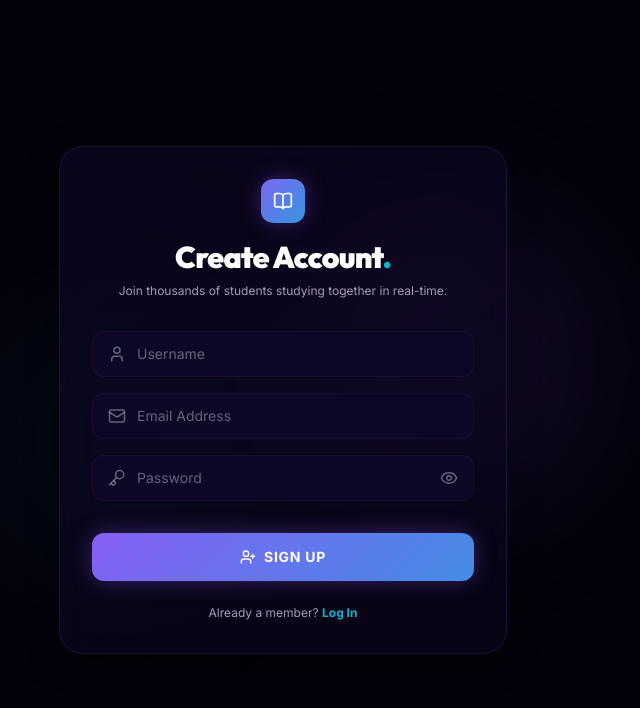
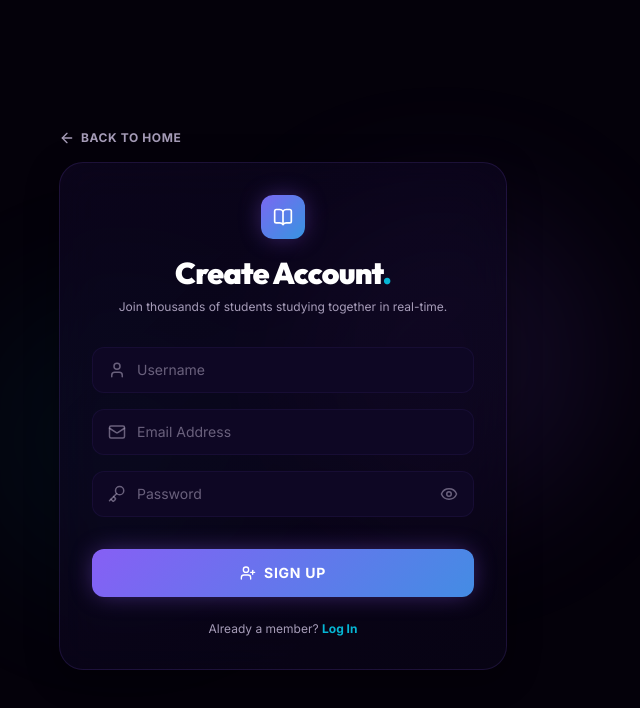
Before and after one commit to Saakshii-Singh/Studia, a React (Vite) app in the folder client/: page /register in a window 1280 px wide. Shown: the top 708 px of the page, without its empty margins (357-997 px from the left). Built offline with nearby package versions, Linux system fonts and the light colour scheme; no server answers.

Commit message:
Arrow Button:Updated each page

```diff
--- a/client/src/Pages/Login.jsx
+++ b/client/src/Pages/Login.jsx
@@ -1,7 +1,7 @@
 import { useState } from "react";
 import API from "../services/api";
 import { useNavigate, Link } from "react-router-dom";
-import { LogIn, BookOpen, Key, Mail, Eye, EyeOff } from "lucide-react";
+import { LogIn, BookOpen, Key, Mail, Eye, EyeOff,ArrowLeft } from "lucide-react";
 
 export default function Login() {
   const navigate = useNavigate();
@@ -52,15 +52,25 @@ export default function Login() {
     }
   };
 
-  return (
-    <div className="min-h-screen w-full flex items-center justify-center px-4 relative overflow-hidden bg-background">
+   return (
+    <div className="min-h-screen w-full flex flex-col items-center justify-center px-4 relative overflow-hidden bg-background">
       {/* Background neon glows */}
-      <div className="absolute top-1/4 left-1/4 h-80 w-80 rounded-full bg-primary/10 blur-3xl" />
-      <div className="absolute bottom-1/4 right-1/4 h-80 w-80 rounded-full bg-accent/5 blur-3xl" />
+      <div className="absolute top-1/4 right-1/4 h-80 w-80 rounded-full bg-primary/10 blur-3xl" />
+      <div className="absolute bottom-1/4 left-1/4 h-80 w-80 rounded-full bg-accent/5 blur-3xl" />
 
-      <div className="glass-panel p-8 rounded-3xl w-full max-w-md shadow-glow relative z-10 border-primary/25">
+      {/* Back to Home Button */}
+      <div className="w-full max-w-md mb-4 flex justify-start z-10">
+        <Link
+          to="/"
+          className="flex items-center gap-1.5 text-xs font-bold uppercase tracking-wider text-muted-foreground hover:text-white transition-colors cursor-pointer"
+        >
+          <ArrowLeft className="h-4 w-4" />
+          <span>Back to Home</span>
+        </Link>
+      </div>
 
-        {/* Header branding */}
+        <div className="glass-panel p-8 rounded-3xl w-full max-w-md shadow-glow relative z-10 border-primary/25">
+       {/* Header branding */}
         <div className="flex flex-col items-center mb-8 text-center">
           <span className="grid h-11 w-11 place-items-center rounded-xl bg-gradient-neon text-white shadow-glow mb-4">
             <BookOpen className="h-5 w-5" />
--- a/client/src/Pages/Register.jsx
+++ b/client/src/Pages/Register.jsx
@@ -1,7 +1,7 @@
 import { useState } from "react";
 import API from "../services/api";
 import { useNavigate, Link } from "react-router-dom";
-import { UserPlus, BookOpen, Key, Mail, User, Eye, EyeOff } from "lucide-react";
+import { UserPlus, BookOpen, Key, Mail, User, Eye, EyeOff,ArrowLeft } from "lucide-react";
 
 export default function Register() {
   const navigate = useNavigate();
@@ -78,10 +78,21 @@ export default function Register() {
   };
 
   return (
-    <div className="min-h-screen w-full flex items-center justify-center px-4 relative overflow-hidden bg-background">
+    <div className="min-h-screen w-full flex flex-col items-center justify-center px-4 relative overflow-hidden bg-background">
       {/* Background neon glows */}
       <div className="absolute top-1/4 right-1/4 h-80 w-80 rounded-full bg-primary/10 blur-3xl" />
       <div className="absolute bottom-1/4 left-1/4 h-80 w-80 rounded-full bg-accent/5 blur-3xl" />
+
+      {/* Back to Home Button */}
+      <div className="w-full max-w-md mb-4 flex justify-start z-10">
+        <Link
+          to="/"
+          className="flex items-center gap-1.5 text-xs font-bold uppercase tracking-wider text-muted-foreground hover:text-white transition-colors cursor-pointer"
+        >
+          <ArrowLeft className="h-4 w-4" />
+          <span>Back to Home</span>
+        </Link>
+      </div>
 
       <div className="glass-panel p-8 rounded-3xl w-full max-w-md shadow-glow relative z-10 border-primary/25">
 
--- a/client/src/Pages/Verify.jsx
+++ b/client/src/Pages/Verify.jsx
@@ -1,7 +1,7 @@
 import { useState, useEffect, useRef } from "react";
 import API from "../services/api";
 import { useNavigate, Link } from "react-router-dom";
-import { ShieldCheck, BookOpen, ArrowRight, RefreshCw, Sparkles } from "lucide-react";
+import { ShieldCheck, BookOpen, ArrowRight, RefreshCw, Sparkles,ArrowLeft } from "lucide-react";
 
 export default function Verify() {
   const navigate = useNavigate();
@@ -164,11 +164,22 @@ export default function Verify() {
     }
   };
 
-  return (
-    <div className="min-h-screen w-full flex items-center justify-center px-4 relative overflow-hidden bg-background">
+   return (
+    <div className="min-h-screen w-full flex flex-col items-center justify-center px-4 relative overflow-hidden bg-background">
       {/* Background neon glows */}
       <div className="absolute top-1/4 left-1/4 h-85 w-85 rounded-full bg-primary/10 blur-3xl" />
       <div className="absolute bottom-1/4 right-1/4 h-85 w-85 rounded-full bg-accent/5 blur-3xl" />
+
+      {/* Back to Home Button */}
+      <div className="w-full max-w-md mb-4 flex justify-start z-10">
+        <Link
+          to="/"
+          className="flex items-center gap-1.5 text-xs font-bold uppercase tracking-wider text-muted-foreground hover:text-white transition-colors cursor-pointer"
+        >
+          <ArrowLeft className="h-4 w-4" />
+          <span>Back to Home</span>
+        </Link>
+      </div>
 
       <div className="glass-panel p-8 rounded-3xl w-full max-w-md shadow-glow relative z-10 border-primary/25">
 
```
